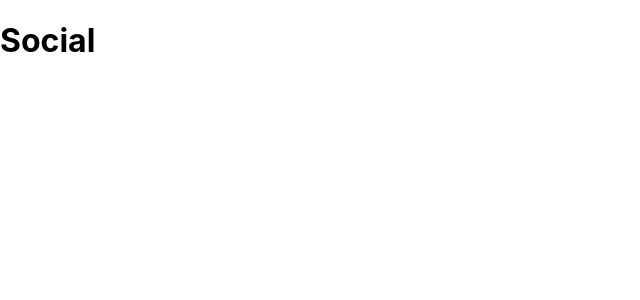
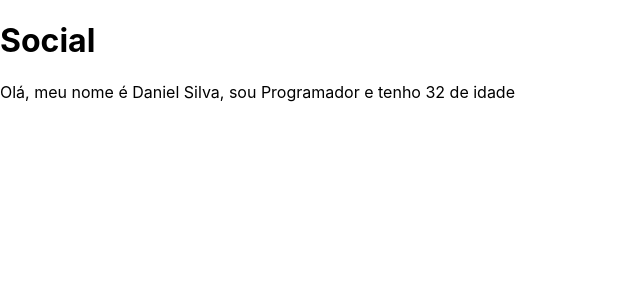
Before and after one commit to daniel-silva-dxp/react-course, a React (Create React App) app: page / in a window 1280 px wide. Shown: the top 300 px of the page, without its empty margins (0-640 px from the left). Built offline with nearby package versions, Linux system fonts and the light colour scheme.

Commit message:
feat: entendendo props

```diff
--- a/src/App.js
+++ b/src/App.js
@@ -1,8 +1,14 @@
 import React from 'react';
 import Social from './Social';
+import Equipe from './Equipe';
 
 const App = () => {
-	return <Social />;
+	return (
+		<div>
+			<Social />
+			<Equipe nome="Daniel Silva" cargo="Programador" idade="32" />
+		</div>
+	);
 };
 
 export default App;
--- /dev/null
+++ b/src/Equipe.js
@@ -0,0 +1,8 @@
+import React from 'react';
+import Sobre from './Sobre';
+
+const Equipe = ({ nome, cargo, idade }) => {
+	return <Sobre nome={nome} cargo={cargo} idade={idade} />;
+};
+
+export default Equipe;
--- /dev/null
+++ b/src/Sobre.js
@@ -0,0 +1,7 @@
+import React from 'react';
+
+const Sobre = ({ nome, cargo, idade }) => {
+	return <div>{`Olá, meu nome é ${nome}, sou ${cargo} e tenho ${idade} de idade`}</div>;
+};
+
+export default Sobre;
```
